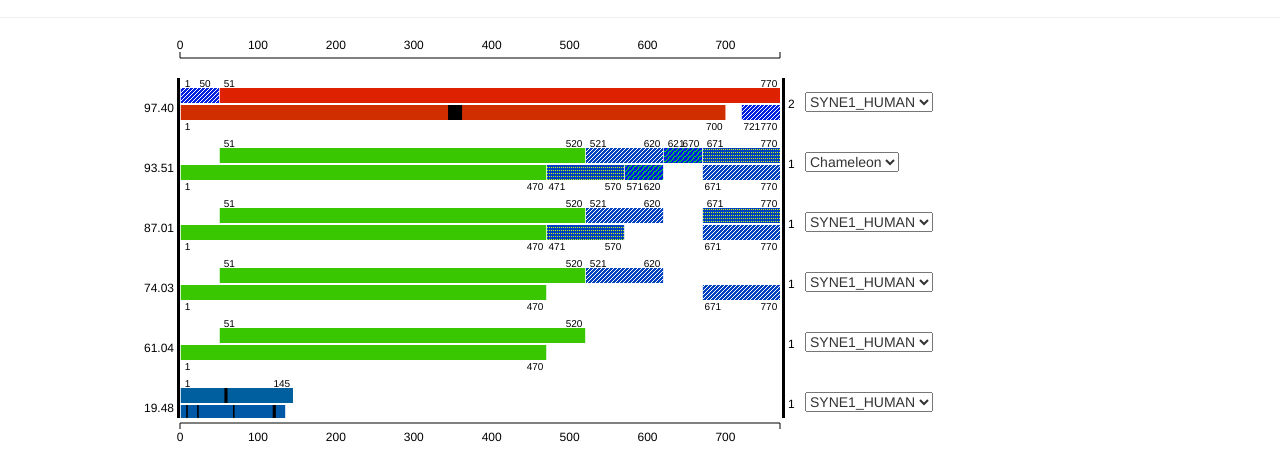
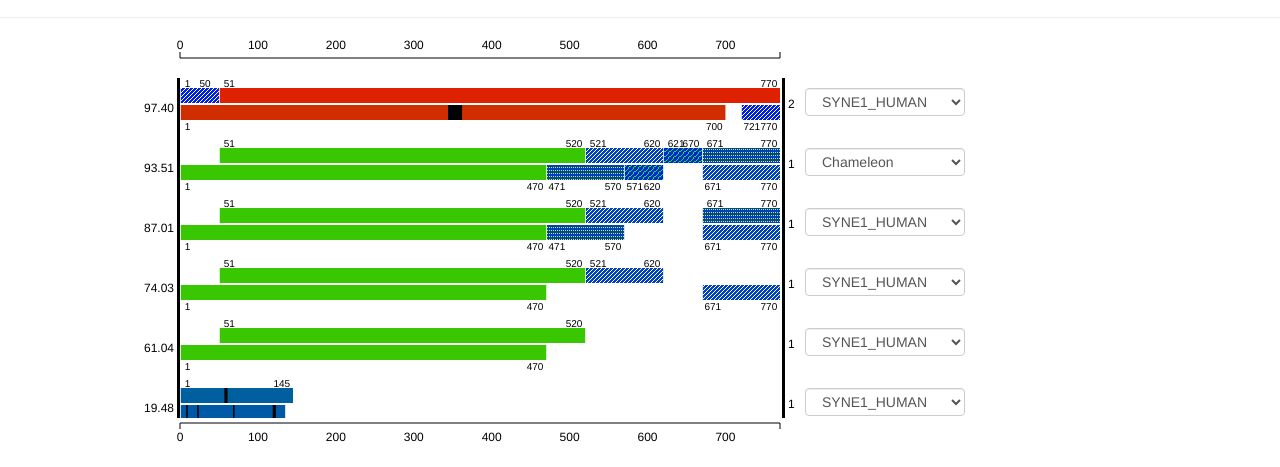
Before and after one commit to MadhukarSP/biojs-vis-UniprotProteinAlignment, a plain HTML site: page index.html in a window 1280 px wide. Shown: the part 56-523 px from the top of the page. Drawn offline with Linux system fonts and the light colour scheme.

Commit message:
Dropdown styling changed

```diff
--- a/css/common.css
+++ b/css/common.css
@@ -123,6 +123,11 @@
     background-image: -o-linear-gradient(top, #eeeeee, #cccccc);
 }
 
+.form-control {
+    height: 28px;
+    padding-top: 4px;
+    padding-bottom: 4px;
+}
 
 /* Alignment Styling START */
 
--- a/js/common.js
+++ b/js/common.js
@@ -983,16 +983,16 @@ function addAxes(xScale, yScale, enzymeDetails, organismDetails) {
         .attr('id','rightyaxisDropDown')
         .call(yAxisRightDropDown)
         .selectAll('.tick')
-        .attr("transform", function (d,i) {return "translate(" + 775 + "," + (24 + (i*widthBtnBars)) + ")"})
+        .attr("transform", function (d,i) {return "translate(" + 775 + "," + (20 + (i*widthBtnBars)) + ")"})
         .append("foreignObject")
-        .attr("width", 200)
-        .attr("height",55)
+        .attr("width", 160)
+        .attr("height",35)
         .append("xhtml:body")
         .style("font", "12px")
         .style("z-index", 9)
         .append("p")
-
         .append("select")
+        .attr("class","form-control")
         //.append("option")
         .html(function(d,i) {
             var optionValues = "";
```
